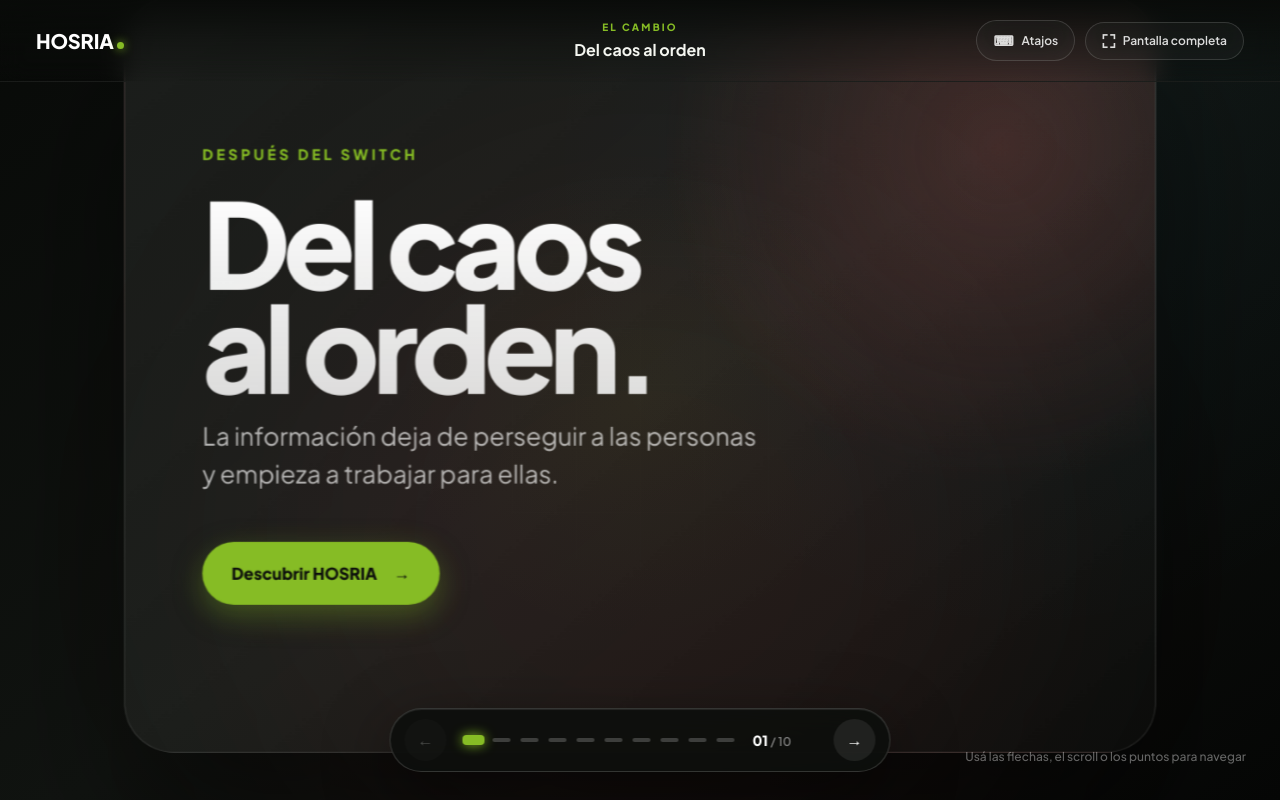
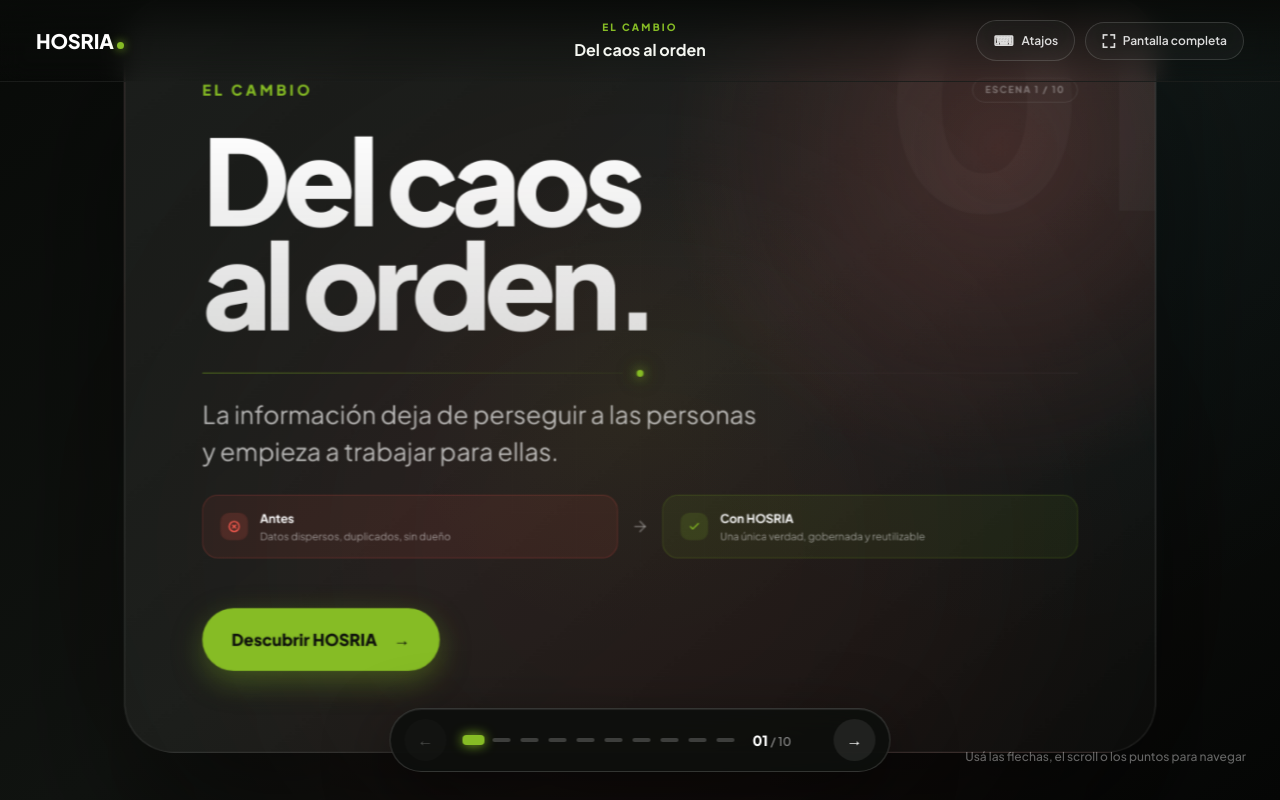
Before and after one commit to LBMStudios/presentaciodeloitte, a Next.js app: page / in a window 1280 px wide. Built offline with nearby package versions, Linux system fonts and the light colour scheme.

Commit message:
Scene 1 redesign: add bg number, before/after pills, divider, scene pill badge

```diff
--- a/app/globals.css
+++ b/app/globals.css
@@ -247,7 +247,118 @@
   box-shadow:
     inset 0 1px 1px 0 rgba(255, 255, 255, 0.12),
     0 80px 180px rgba(0, 0, 0, 0.55);
+  overflow: hidden;
 }
+
+/* Decorative background number */
+.switch-bg-number {
+  position: absolute;
+  right: -20px;
+  top: -60px;
+  font-size: 340px;
+  font-weight: 800;
+  line-height: 1;
+  letter-spacing: -0.06em;
+  color: rgba(255, 255, 255, 0.028);
+  pointer-events: none;
+  user-select: none;
+}
+
+/* Top row with kicker + scene pill */
+.switch-top-row {
+  display: flex;
+  align-items: center;
+  justify-content: space-between;
+  margin-bottom: 0;
+}
+
+.switch-scene-pill {
+  font-size: 11px;
+  font-weight: 700;
+  letter-spacing: 0.14em;
+  text-transform: uppercase;
+  color: rgba(255, 255, 255, 0.38);
+  border: 1px solid rgba(255, 255, 255, 0.1);
+  border-radius: 999px;
+  padding: 5px 14px;
+}
+
+/* Divider with glow dot */
+.switch-divider {
+  display: flex;
+  align-items: center;
+  gap: 16px;
+  margin: 18px 0 22px;
+}
+.switch-divider-line {
+  flex: 1;
+  height: 1px;
+  background: linear-gradient(to right, rgba(134, 188, 37, 0.6), rgba(134, 188, 37, 0.1));
+}
+.switch-divider-line:last-child {
+  background: linear-gradient(to left, rgba(255, 255, 255, 0.06), rgba(255, 255, 255, 0.01));
+}
+.switch-divider-dot {
+  width: 8px;
+  height: 8px;
+  border-radius: 50%;
+  background: var(--deloitte-green);
+  box-shadow: 0 0 14px var(--deloitte-green), 0 0 28px rgba(134, 188, 37, 0.4);
+  flex-shrink: 0;
+}
+
+/* Before / After transformation pills */
+.switch-pills {
+  display: flex;
+  align-items: center;
+  gap: 16px;
+  margin: 28px 0 0;
+}
+
+.switch-pill {
+  display: flex;
+  align-items: center;
+  gap: 14px;
+  flex: 1;
+  padding: 16px 20px;
+  border-radius: 18px;
+  border: 1px solid;
+}
+
+.pill-before {
+  background: rgba(255, 94, 82, 0.08);
+  border-color: rgba(255, 94, 82, 0.22);
+}
+.pill-after {
+  background: rgba(134, 188, 37, 0.08);
+  border-color: rgba(134, 188, 37, 0.22);
+}
+
+.pill-icon {
+  display: flex;
+  align-items: center;
+  justify-content: center;
+  width: 32px;
+  height: 32px;
+  border-radius: 10px;
+  flex-shrink: 0;
+}
+.pill-before .pill-icon {
+  background: rgba(255, 94, 82, 0.15);
+  color: #ff5e52;
+}
+.pill-after .pill-icon {
+  background: rgba(134, 188, 37, 0.15);
+  color: var(--deloitte-green);
+}
+
+.switch-pill div { display: flex; flex-direction: column; gap: 3px; }
+.switch-pill strong { font-size: 14px; font-weight: 700; color: white; }
+.switch-pill span { font-size: 12px; color: rgba(255, 255, 255, 0.52); line-height: 1.4; }
+
+.pill-arrow { color: rgba(255, 255, 255, 0.28); flex-shrink: 0; }
+
+
 
 .micro-label {
   color: var(--deloitte-green);
--- a/app/page.tsx
+++ b/app/page.tsx
@@ -195,9 +195,39 @@
             </svg>}
 
             {active === 0 && <section className="world-node switch-node" aria-label="Del caos al orden">
-              <span className="micro-label">DESPUÉS DEL SWITCH</span>
+              <div className="switch-bg-number" aria-hidden="true">01</div>
+              <div className="switch-top-row">
+                <span className="micro-label">EL CAMBIO</span>
+                <span className="switch-scene-pill">Escena 1 / 10</span>
+              </div>
               <h1>Del caos<br />al orden.</h1>
+              <div className="switch-divider" aria-hidden="true">
+                <span className="switch-divider-line" />
+                <span className="switch-divider-dot" />
+                <span className="switch-divider-line" />
+              </div>
               <p>La información deja de perseguir a las personas<br />y empieza a trabajar para ellas.</p>
+              <div className="switch-pills" aria-label="Transformación">
+                <div className="switch-pill pill-before">
+                  <span className="pill-icon">
+                    <svg width="14" height="14" viewBox="0 0 24 24" fill="none" stroke="currentColor" strokeWidth="2.5" strokeLinecap="round" strokeLinejoin="round"><circle cx="12" cy="12" r="10"/><line x1="15" y1="9" x2="9" y2="15"/><line x1="9" y1="9" x2="15" y2="15"/></svg>
+                  </span>
+                  <div>
+                    <strong>Antes</strong>
+                    <span>Datos dispersos, duplicados, sin dueño</span>
+                  </div>
+                </div>
+                <svg className="pill-arrow" width="20" height="20" viewBox="0 0 24 24" fill="none" stroke="currentColor" strokeWidth="2.5" strokeLinecap="round" strokeLinejoin="round" aria-hidden="true"><line x1="5" y1="12" x2="19" y2="12"/><polyline points="12 5 19 12 12 19"/></svg>
+                <div className="switch-pill pill-after">
+                  <span className="pill-icon">
+                    <svg width="14" height="14" viewBox="0 0 24 24" fill="none" stroke="currentColor" strokeWidth="2.5" strokeLinecap="round" strokeLinejoin="round"><polyline points="20 6 9 17 4 12"/></svg>
+                  </span>
+                  <div>
+                    <strong>Con HOSRIA</strong>
+                    <span>Una única verdad, gobernada y reutilizable</span>
+                  </div>
+                </div>
+              </div>
               <button onClick={() => goTo(1)}>Descubrir HOSRIA <span>→</span></button>
             </section>}
 
```
